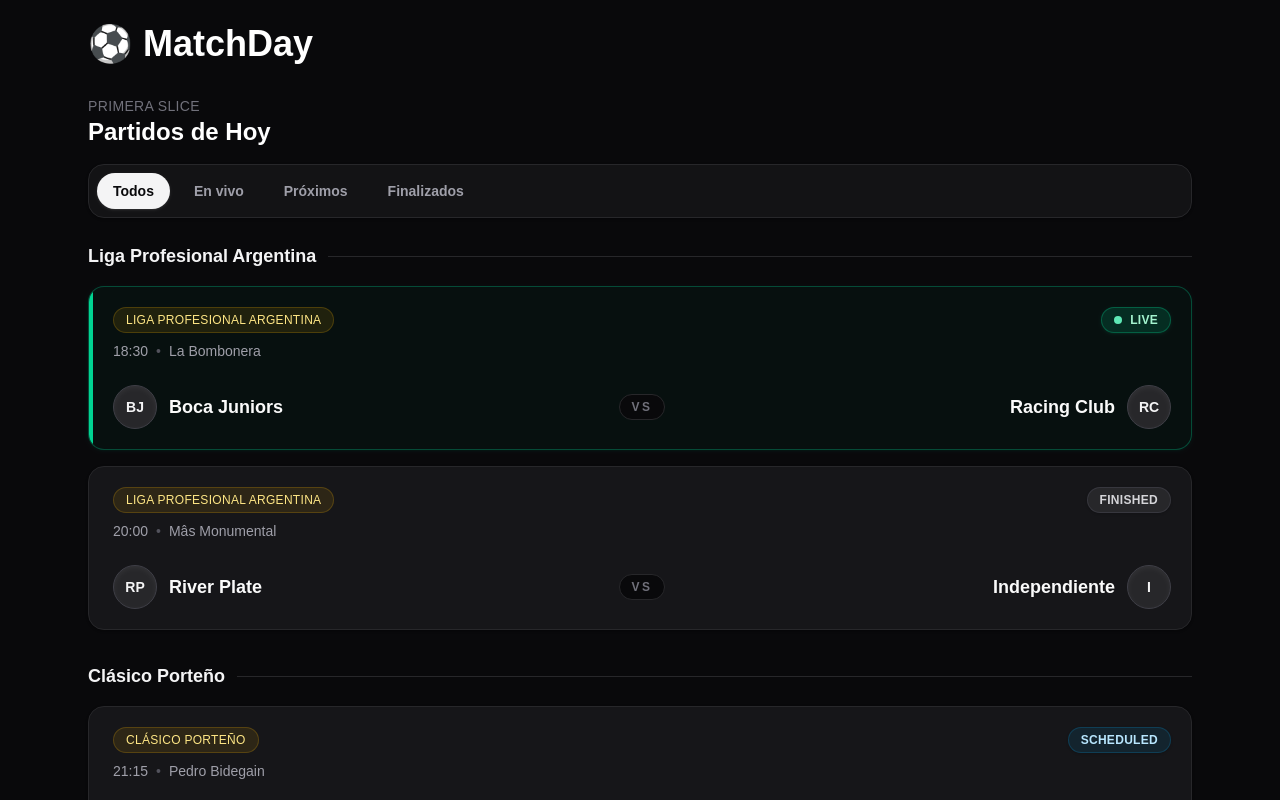
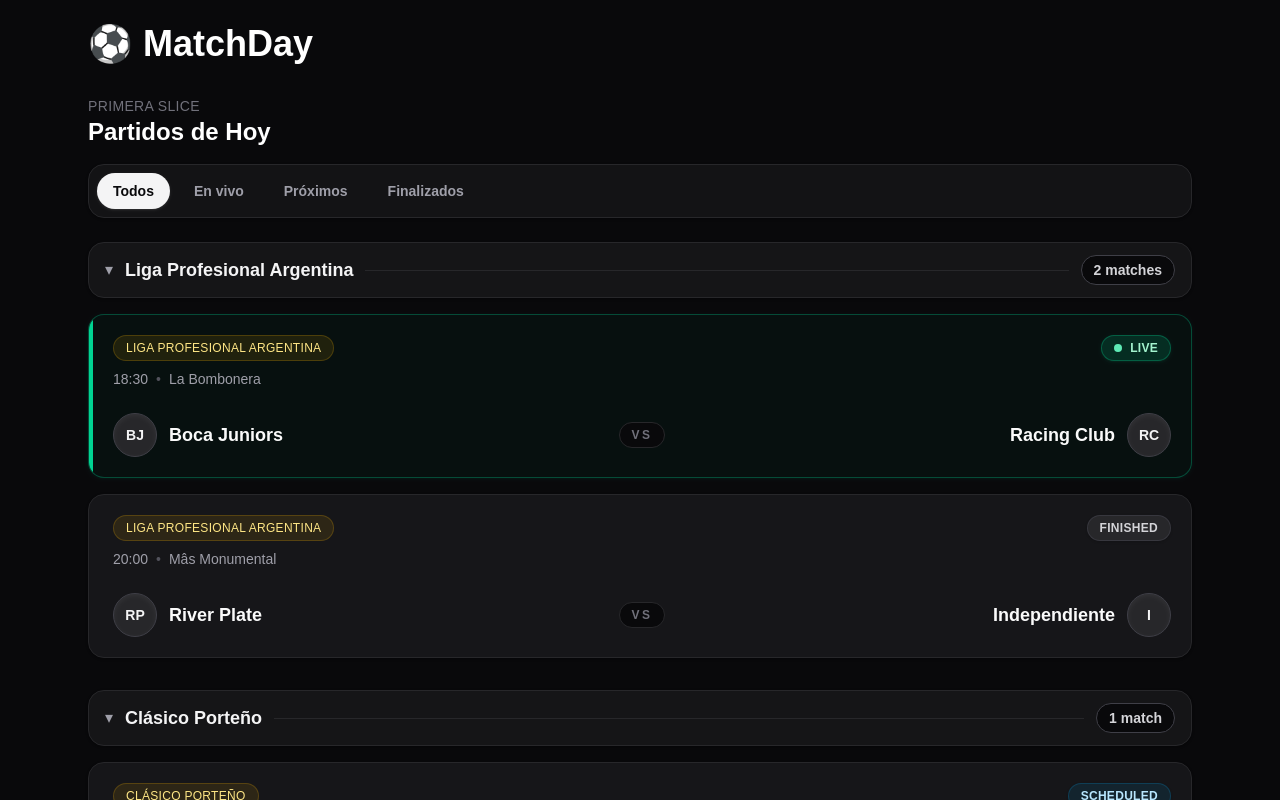
Before and after one commit to MarianEsteban/Matchday, a Next.js app: page / in a window 1280 px wide. Shown: the top 800 px of the page. Built offline with nearby package versions, Linux system fonts and the light colour scheme.

Commit message:
Make competition sections collapsible

```diff
--- a/components/matches/MatchList.tsx
+++ b/components/matches/MatchList.tsx
@@ -43,6 +43,9 @@
 
 export function MatchList({ matches }: MatchListProps) {
   const [activeFilter, setActiveFilter] = useState<MatchFilter>("all");
+  const [collapsedCompetitions, setCollapsedCompetitions] = useState<Record<string, boolean>>(
+    {},
+  );
 
   if (matches.length === 0) {
     return (
@@ -54,6 +57,13 @@
 
   const filteredMatches = filterMatches(matches, activeFilter);
   const groupedMatches = groupMatchesByCompetition(filteredMatches);
+
+  function toggleCompetition(competition: string) {
+    setCollapsedCompetitions((currentCollapsedCompetitions) => ({
+      ...currentCollapsedCompetitions,
+      [competition]: !currentCollapsedCompetitions[competition],
+    }));
+  }
 
   return (
     <div className="space-y-6">
@@ -84,20 +94,47 @@
         </div>
       ) : (
         <div className="space-y-8">
-          {Object.entries(groupedMatches).map(([competition, competitionMatches]) => (
+          {Object.entries(groupedMatches).map(([competition, competitionMatches]) => {
+            const isCollapsed = collapsedCompetitions[competition] ?? false;
+            const sectionId = `competition-${competition
+              .toLowerCase()
+              .replace(/[^a-z0-9]+/g, "-")}`;
+
+            return (
               <section key={competition} className="space-y-4">
-              <div className="flex items-center gap-3">
+                <button
+                  type="button"
+                  onClick={() => toggleCompetition(competition)}
+                  aria-expanded={!isCollapsed}
+                  aria-controls={sectionId}
+                  className="group flex w-full items-center gap-3 rounded-2xl border border-zinc-800 bg-zinc-900/80 px-4 py-3 text-left shadow-sm shadow-black/20 transition-colors hover:border-zinc-700 hover:bg-zinc-900"
+                >
+                  <span
+                    aria-hidden="true"
+                    className={`text-zinc-400 transition-transform group-hover:text-zinc-100 ${
+                      isCollapsed ? "-rotate-90" : "rotate-0"
+                    }`}
+                  >
+                    ▾
+                  </span>
                   <h3 className="text-lg font-semibold text-zinc-100">{competition}</h3>
                   <span className="h-px flex-1 bg-zinc-800" />
-              </div>
+                  <span className="rounded-full border border-zinc-700 bg-zinc-950 px-3 py-1 text-sm font-semibold text-zinc-300">
+                    {competitionMatches.length}{" "}
+                    {competitionMatches.length === 1 ? "match" : "matches"}
+                  </span>
+                </button>
 
-              <div className="grid gap-4">
+                {!isCollapsed ? (
+                  <div id={sectionId} className="grid gap-4">
                     {competitionMatches.map((match) => (
                       <MatchCard key={match.id} match={match} />
                     ))}
                   </div>
+                ) : null}
               </section>
-          ))}
+            );
+          })}
         </div>
       )}
     </div>
```
Lines whose indentation alone changed are shown as unchanged.
